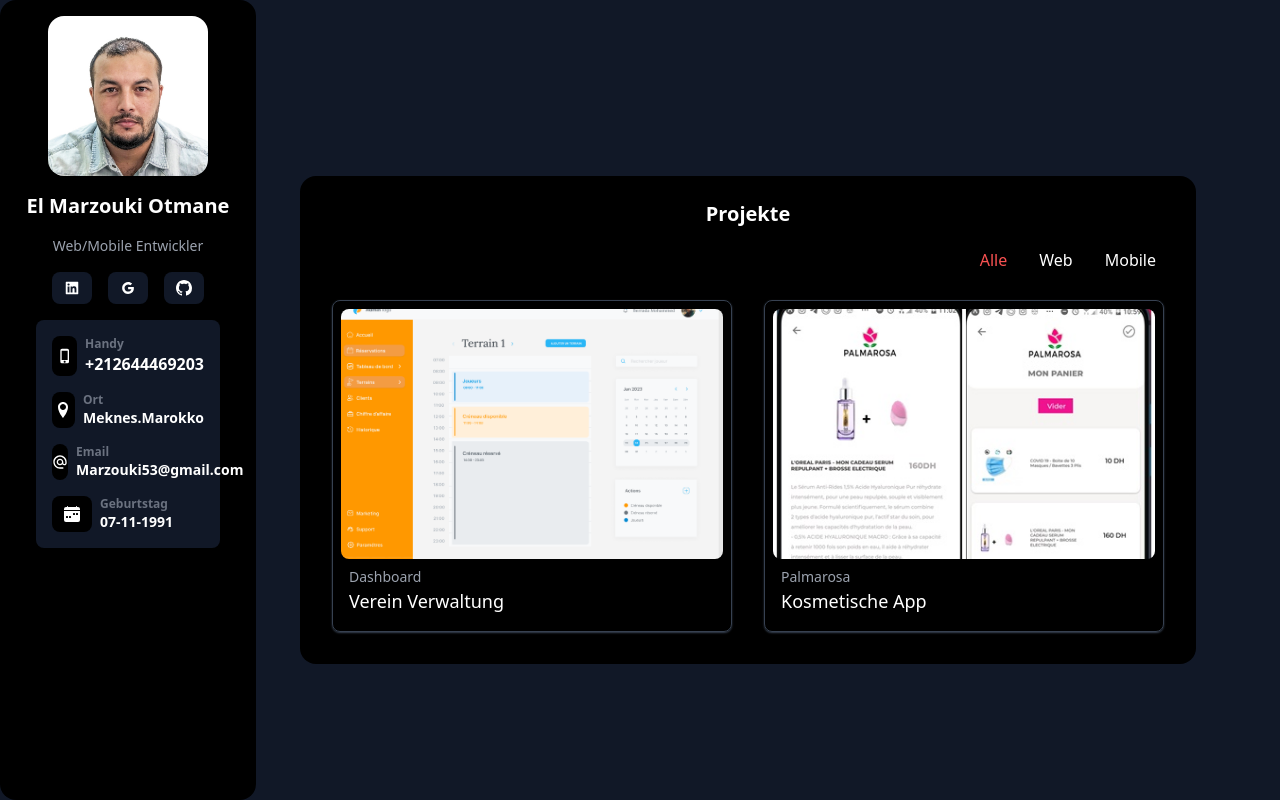
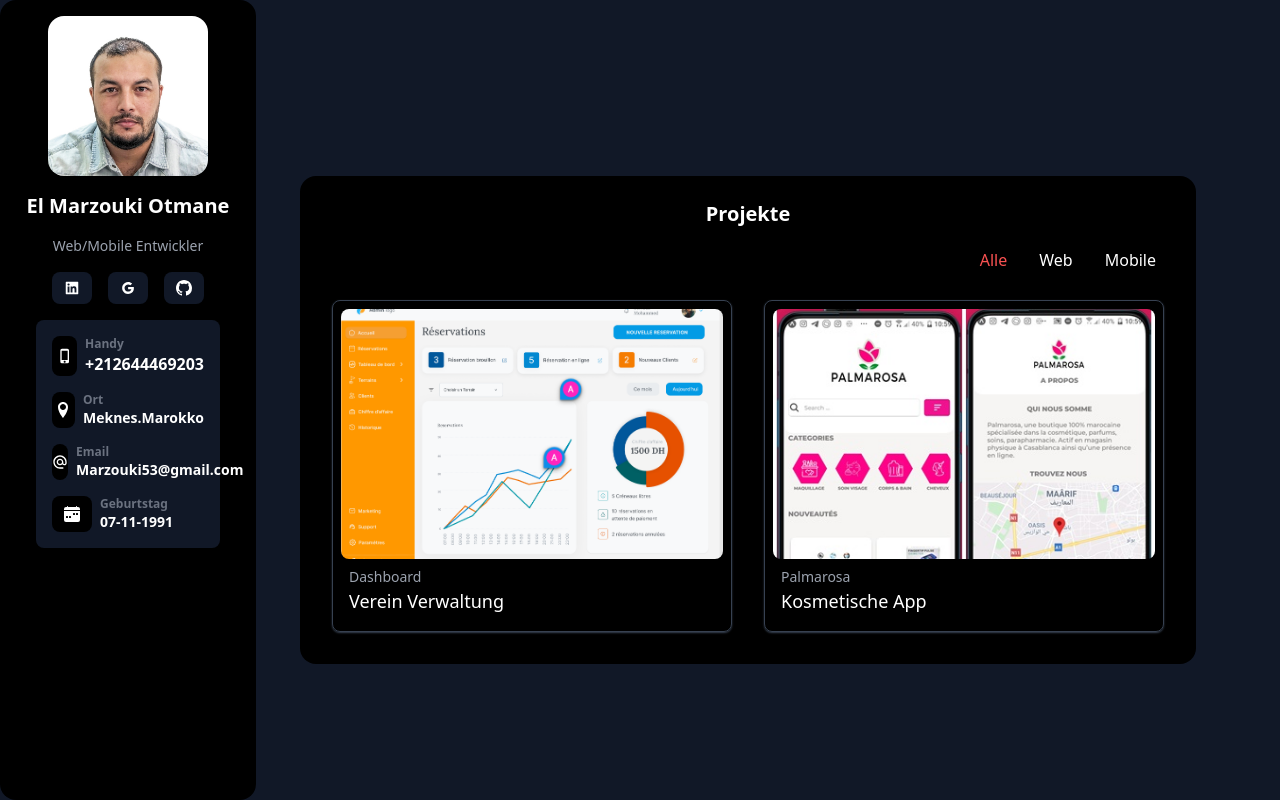
Before and after one commit to Otmanmarzouki/Portfolio-NextjsProjekt, a Next.js app: page /portfolio in a window 1280 px wide. Built offline with nearby package versions, Linux system fonts and the light colour scheme.

Commit message:
"Updated ImageSlider, Tab, and Portfolio components; added keys to PorfolioItem components; and removed background image import."

```diff
--- a/components/Portfolio/ImageSlider/index.jsx
+++ b/components/Portfolio/ImageSlider/index.jsx
@@ -1,7 +1,7 @@
 import React, { useEffect, useState } from 'react';
 
 export default function ImageSlider({ slides }) {
-  const [CurrentIndex, setCurrentIndex] = useState(0);
+  const [CurrentIndex, setCurrentIndex] = useState(1);
   const SlideStyles = {
     width: '100%',
     height: '250px',
--- a/components/Portfolio/Tab/index.jsx
+++ b/components/Portfolio/Tab/index.jsx
@@ -1,3 +1,6 @@
+
+import { useEffect } from "react";
+
 export default function TabSelector({ openTab, setOpenTab }) {
     const tabs = [
       { id: 1, label: 'Alle' },
@@ -5,12 +8,17 @@ export default function TabSelector({ openTab, setOpenTab }) {
       { id: 3, label: 'Mobile' }
     ];
 
+ function setTabs(id){
+   setOpenTab(id)
+   console.log(id)
+}
+
     return (
       <ul className="flex w-full justify-start md:justify-end flex-wrap font-medium">
         {tabs.map((tab) => (
           <li
             key={tab.id}
-            onClick={() => setOpenTab(tab.id)}
+            onClick={() => setTabs(tab.id)}
             className={`${openTab === tab.id ? 'text-[#FA5252]' : 'text-white'} mr-4 md:mx-4 cursor-pointer`}
           >
             {tab.label}
--- a/components/Portfolio/index.jsx
+++ b/components/Portfolio/index.jsx
@@ -20,16 +20,17 @@ export default function MainContent() {
     if (openTab === 1) {
       return (
         <>
-          <PorfolioItem title="Verein Verwaltung" subtitle="Dashboard" slides={WebAppFotos} />
-          <PorfolioItem title="Kosmetische App" subtitle="Palmarosa" slides={MobileAppFotos} />
+          <PorfolioItem key="web-app" title="Verein Verwaltung" subtitle="Dashboard" slides={WebAppFotos} />
+          <PorfolioItem key="mobile-app" title="Kosmetische App" subtitle="Palmarosa" slides={MobileAppFotos} />
         </>
       );
     } else if (openTab === 2) {
-      return <PorfolioItem title="Verein Verwaltung" subtitle="Dashboard" slides={WebAppFotos} />;
+      return <PorfolioItem key="web-app" title="Verein Verwaltung" subtitle="Dashboard" slides={WebAppFotos} />;
     } else if (openTab === 3) {
-      return <PorfolioItem title="Kosmetische App" subtitle="Palmarosa" slides={MobileAppFotos} />;
+      return <PorfolioItem key="mobile-app" title="Kosmetische App" subtitle="Palmarosa" slides={MobileAppFotos} />;
     }
   };
+
 
   return (
     <section className="flex flex-col items-center w-full p-6 max-w-4xl bg-black rounded-2xl space-y-5">
--- a/pages/index.js
+++ b/pages/index.js
@@ -5,7 +5,7 @@ import ResumeComponent from './ResumeComponent'
 import PortfolioComponent from './portfolio'
 import HomeComponent from './HomeComponent'
 import ContactComponent from './ContactComponent'
-import bgtwo from './Components/background/bgtwo.jpg'
+
 
 
 
```
